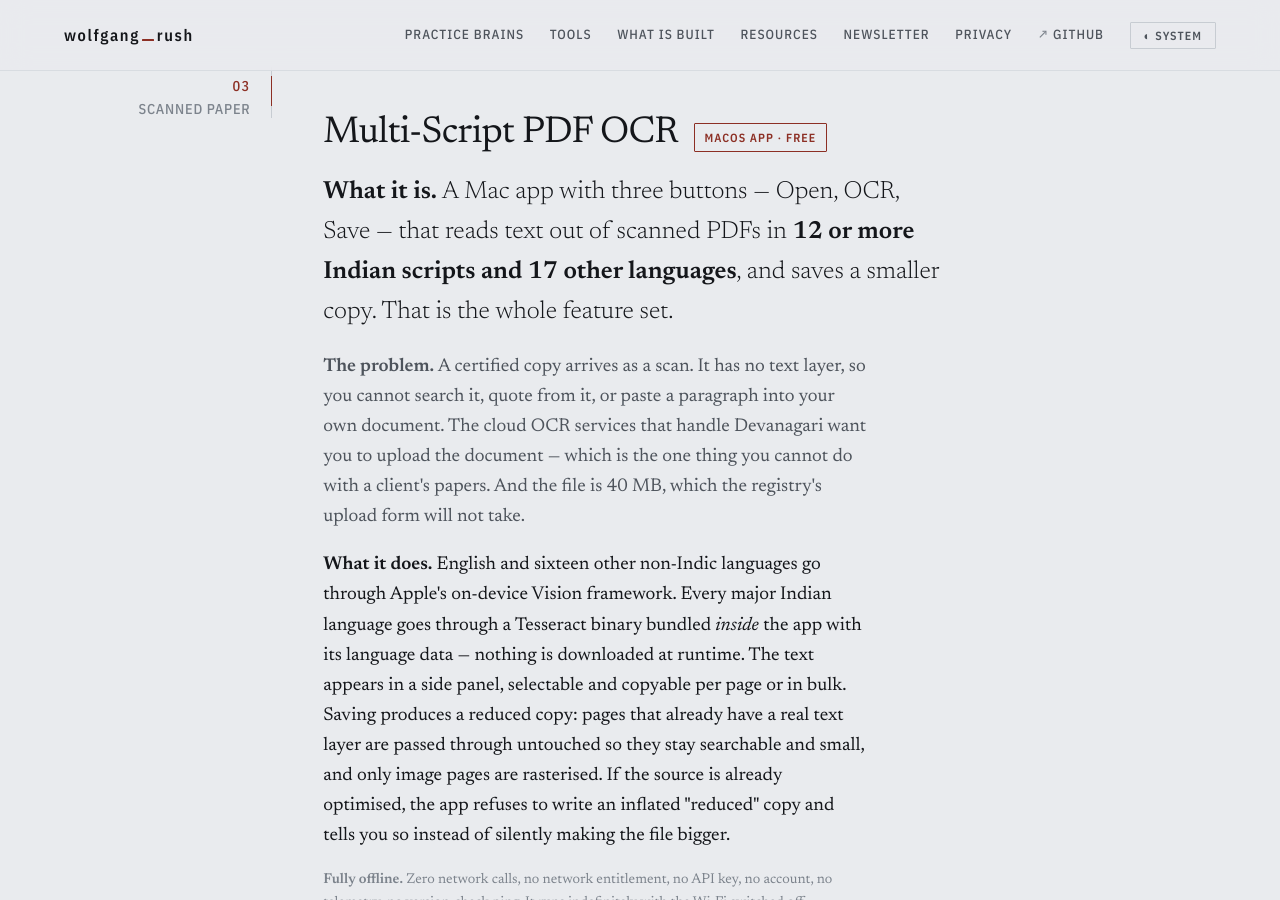
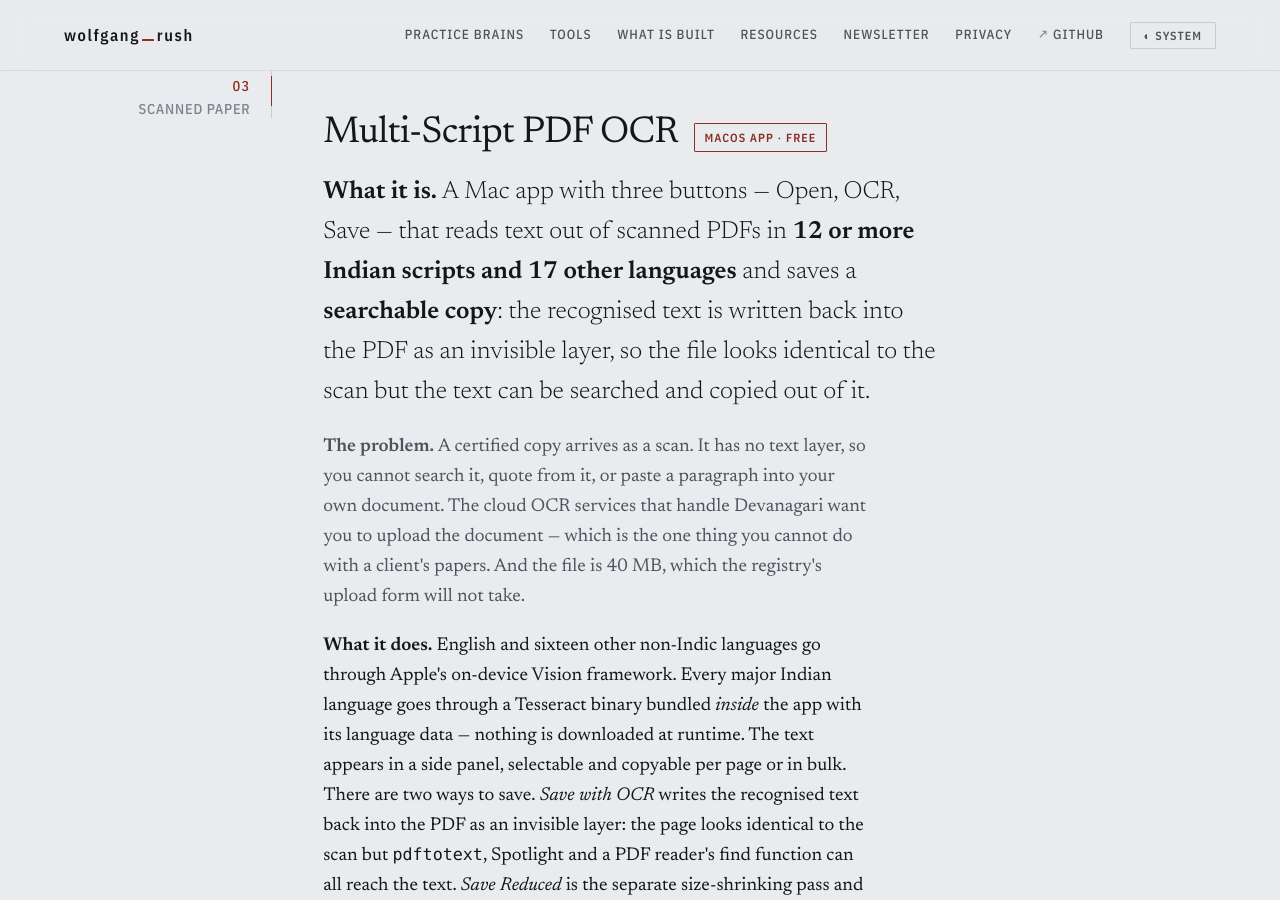
Before and after one commit to Wolfgangrush/Wolfgangrush.github.io, a Jekyll site: the page built from tools/index.md, in a window 1280 px wide and 900 px high, scrolled down 2861 px. Built offline with Jekyll 4.4.1, drawn with Linux system fonts in a browser that asks for light colours; some of the changed text lies outside the part shown.

Commit message:
OCR tool page: searchable-PDF is the headline, not a footnote
The OCR app now embeds an invisible text layer into the saved PDF, so
the saved file is searchable and copyable. Update the feature summary
in tools/index.md to say so, including the known limitation that
PDFKit (Preview) may mis-extract Devanagari combining marks. Update
the one-line description in built/index.md accordingly.

```diff
--- a/tools/index.md
+++ b/tools/index.md
@@ -123,7 +123,9 @@
 
       <p class="what-is"><strong>What it is.</strong> A Mac app with three buttons — Open, OCR, Save —
       that reads text out of scanned PDFs in <strong>12 or more Indian scripts and 17 other
-      languages</strong>, and saves a smaller copy. That is the whole feature set.</p>
+      languages</strong> and saves a <strong>searchable copy</strong>: the recognised text is
+      written back into the PDF as an invisible layer, so the file looks identical to the scan but
+      the text can be searched and copied out of it.</p>
 
       <p class="tool-problem"><strong>The problem.</strong> A certified copy arrives as a scan. It has
       no text layer, so you cannot search it, quote from it, or paste a paragraph into your own document. The
@@ -134,11 +136,20 @@
       <p><strong>What it does.</strong> English and sixteen other non-Indic languages go through
       Apple's on-device Vision framework. Every major Indian language goes through a Tesseract binary
       bundled <em>inside</em> the app with its language data — nothing is downloaded at runtime. The
-      text appears in a side panel, selectable and copyable per page or in bulk. Saving produces a
-      reduced copy: pages that already have a real text layer are passed through untouched so they
-      stay searchable and small, and only image pages are rasterised. If the source is already
-      optimised, the app refuses to write an inflated "reduced" copy and tells you so instead of
-      silently making the file bigger.</p>
+      text appears in a side panel, selectable and copyable per page or in bulk. There are two ways
+      to save. <em>Save with OCR</em> writes the recognised text back into the PDF as an invisible
+      layer: the page looks identical to the scan but <code>pdftotext</code>, Spotlight and a PDF
+      reader's find function can all reach the text. <em>Save Reduced</em> is the separate
+      size-shrinking pass and does not add a text layer — pages that already have a real text layer
+      are passed through untouched so they stay searchable and small, and only image pages are
+      rasterised. If the source is already optimised, the app refuses to write an inflated "reduced"
+      copy and tells you so instead of silently making the file bigger.</p>
+
+      <p class="tool-meta"><strong>The honest limit on the searchable copy.</strong> Any
+      text-extraction tool recovers the embedded text exactly, but Apple's PDFKit — which Preview
+      uses — can reorder combining marks when extracting Devanagari, so a find-in-page search inside
+      Preview may not match Devanagari text reliably even though the text is correctly stored in
+      the file.</p>
 
       <p class="tool-meta"><strong>Fully offline.</strong> Zero network calls, no network entitlement,
       no API key, no account, no telemetry, no version-check ping. It runs indefinitely with the
```
Also changed, not shown: built/index.md (+1 -1 lines).
